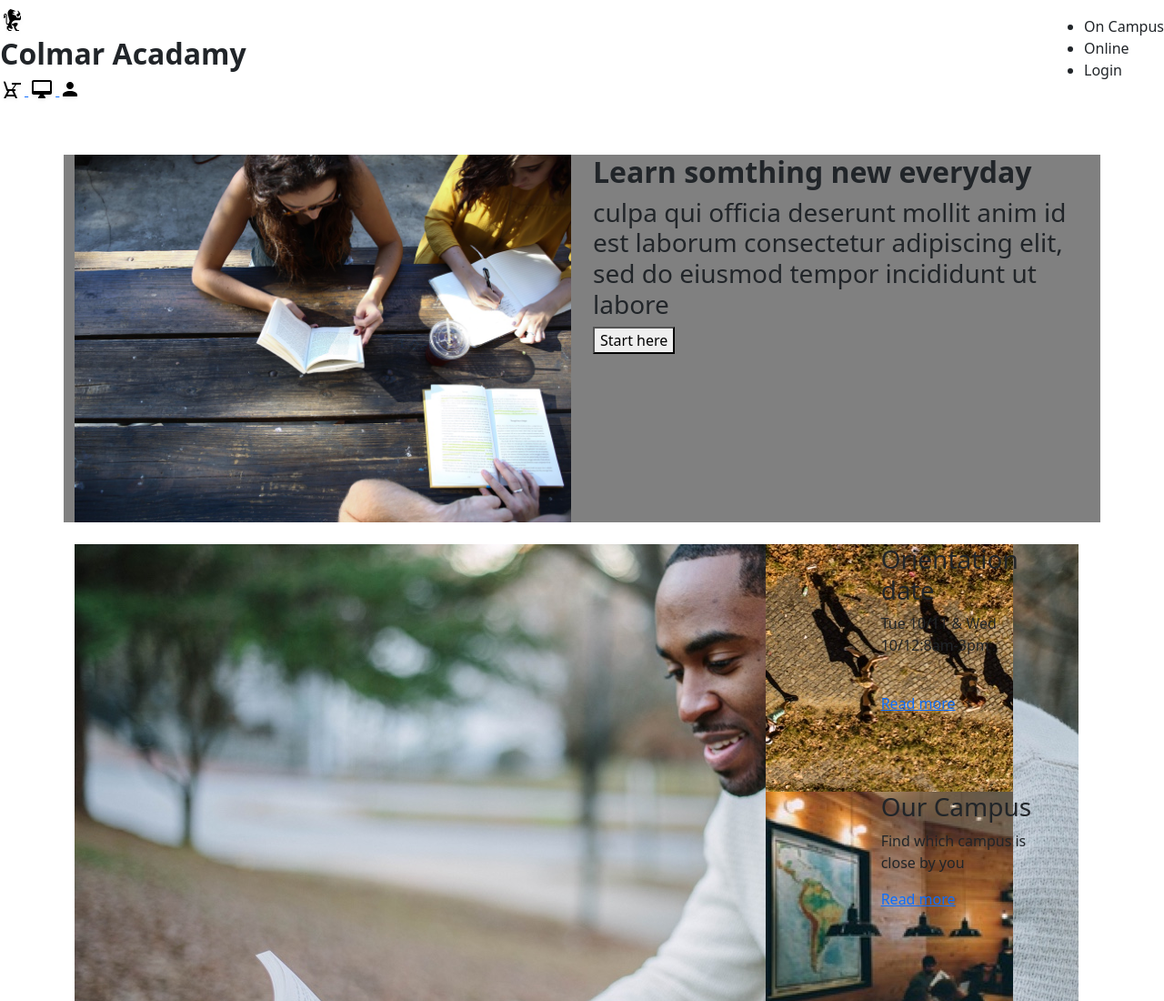
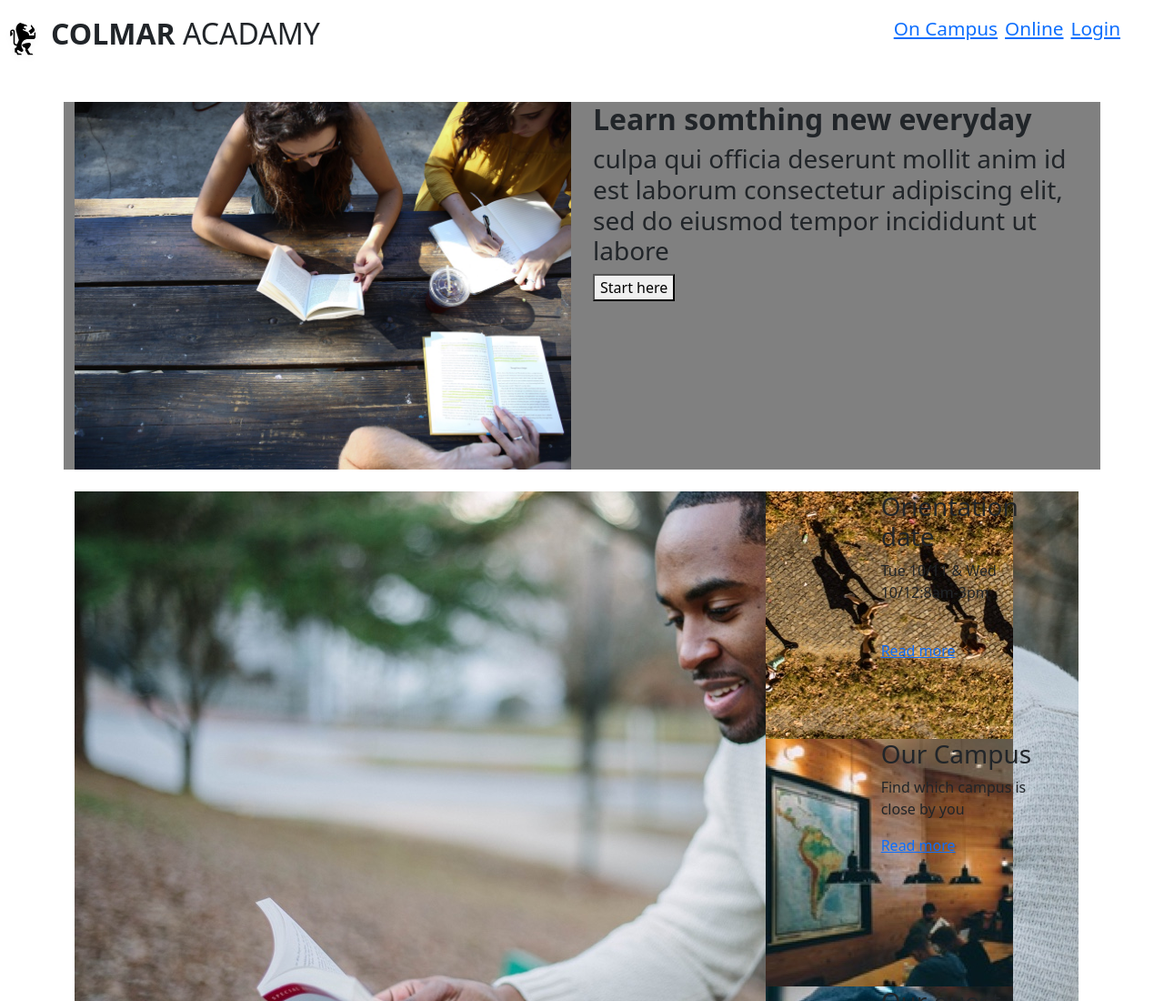
Before and after one commit to nehakhulbe/colmar, a plain HTML site: page index.html in a window 1280 px wide. Shown: the top 1100 px of the page at 91% size. Drawn offline with nearby package versions, Linux system fonts and the light colour scheme.

Commit message:
corrected nav bar

```diff
--- a/index.html
+++ b/index.html
@@ -6,7 +6,7 @@
   <meta name="viewport" content="width=device-width, initial-scale=1">
   <link href="https://cdn.jsdelivr.net/npm/bootstrap@5.1.3/dist/css/bootstrap.min.css" rel="stylesheet">
   <script src="https://cdn.jsdelivr.net/npm/bootstrap@5.1.3/dist/js/bootstrap.bundle.min.js"></script>
-
+  <link rel="stylesheet" href="style.css">
 </head>
 
 
@@ -15,8 +15,8 @@
     <header id ="grid-container">
         <nav class ="navbar">
             <div class="logo">
-                <a href="#"><img src="./images/ic-logo.svg" alt="logo"> </a>
-                <h2><strong>Colmar Acadamy</strong></h2>
+                <a href="#"><img src="./images/ic-logo.svg" alt="logo"></a>
+                <h2><strong>Colmar </strong>Acadamy</h2>
                 <a href="#" id="toggleButton" class= "toggle-button">
                     <span><img src="images/ic-on-campus.svg" alt="campus"></span>
                     <span><img src="images/ic-online.svg" alt="campus"></span>
@@ -24,12 +24,12 @@
                     </a>
             </div>
             <ul class="nav-items">
-                <a href="#"></a>
-            <li>On Campus</li>
-            <a href="#"></a>
-            <li>Online</li>
-            <a href="#"></a>
-            <li>Login</li>
+                <a href="#">
+            <li>On Campus</li></a>
+            <a href="#">
+            <li>Online</li></a>
+            <a href="#">
+            <li>Login</li></a>
         </ul>
         </nav>
     </header>
--- a/style.css
+++ b/style.css
@@ -1,9 +1,96 @@
-container{
-border: solid black;
 
-}
+  /* flex container */
+  .navbar {
+    height: 64px;
+    width: 100%;
+    display: flex;
+    flex-direction: row;
+    justify-content: space-between;
+  }
 
-body{
+  .logo {
+    margin-left: 5px;
+    width: 20px;
 
-    margin:10px;
-}
+  }
+
+  .logo img {
+    margin-top: 0.75rem;
+    width: 40px;
+  }
+
+  .navbar h2 {
+    text-transform: uppercase;
+    font-size: 2rem;
+    font-weight: normal;
+    position: absolute;
+    left: 3.5rem;
+    top: 1.1rem;
+  }
+
+
+  /* navbar items */
+
+  .nav-items {
+    display: flex;
+    justify-content: space-around;
+    padding: 0.5rem 1.5rem;
+    gap: 0.5rem;
+    margin-right: 1.5rem;
+  }
+
+  .nav-items li {
+    list-style: none;
+    font-size: 1.3rem;
+
+  }
+
+  .toggle-button span img {
+    display: none;
+  }
+
+  /* Mobile Screen Size */
+  @media only screen and (min-width: 480px) and (max-width:768px) {
+
+    .navbar h2,
+    .nav-items li {
+      display: none;
+    }
+
+    .logo {
+      display: flex;
+      gap: 4rem;
+      width: 100%;
+    }
+
+
+    .toggle-button {
+      display: flex;
+      justify-content: space-between;
+      width: 100%;
+    }
+
+    .toggle-button span img {
+      display: flex;
+      margin-top: 1rem;
+    }
+
+    .toggle-button span img:hover,
+    .logo img:hover {
+      background-color: #F2EBE9;
+    }
+
+  }
+
+
+  /* Ipad Screen Size */
+  @media only screen and (min-width: 768px) and (max-width:1024px) {
+
+    .nav-items li {
+      font-size: 1rem;
+    }
+
+    .nav-items {
+      gap: 0.15rem;
+    }
+  }
```
